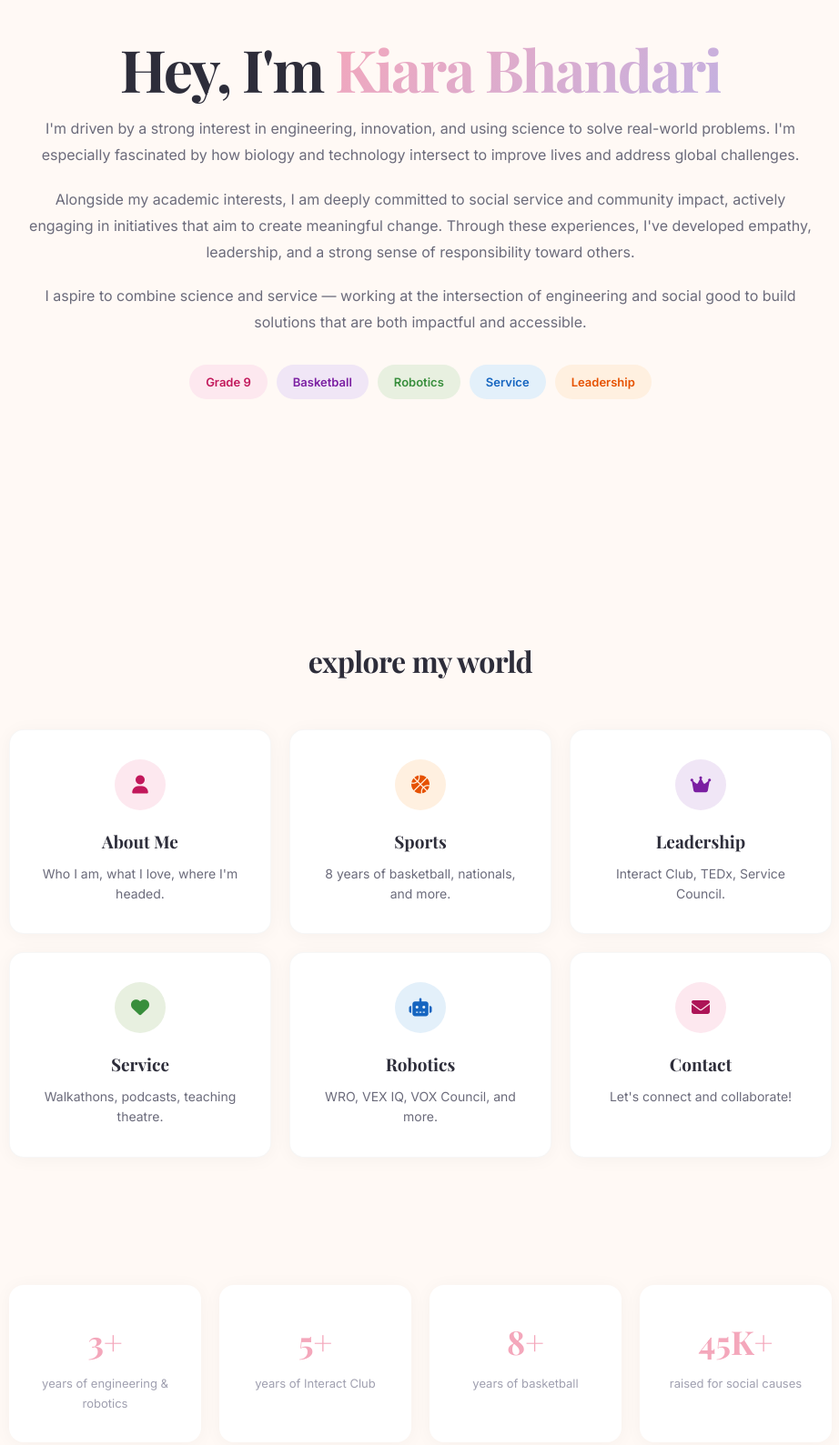
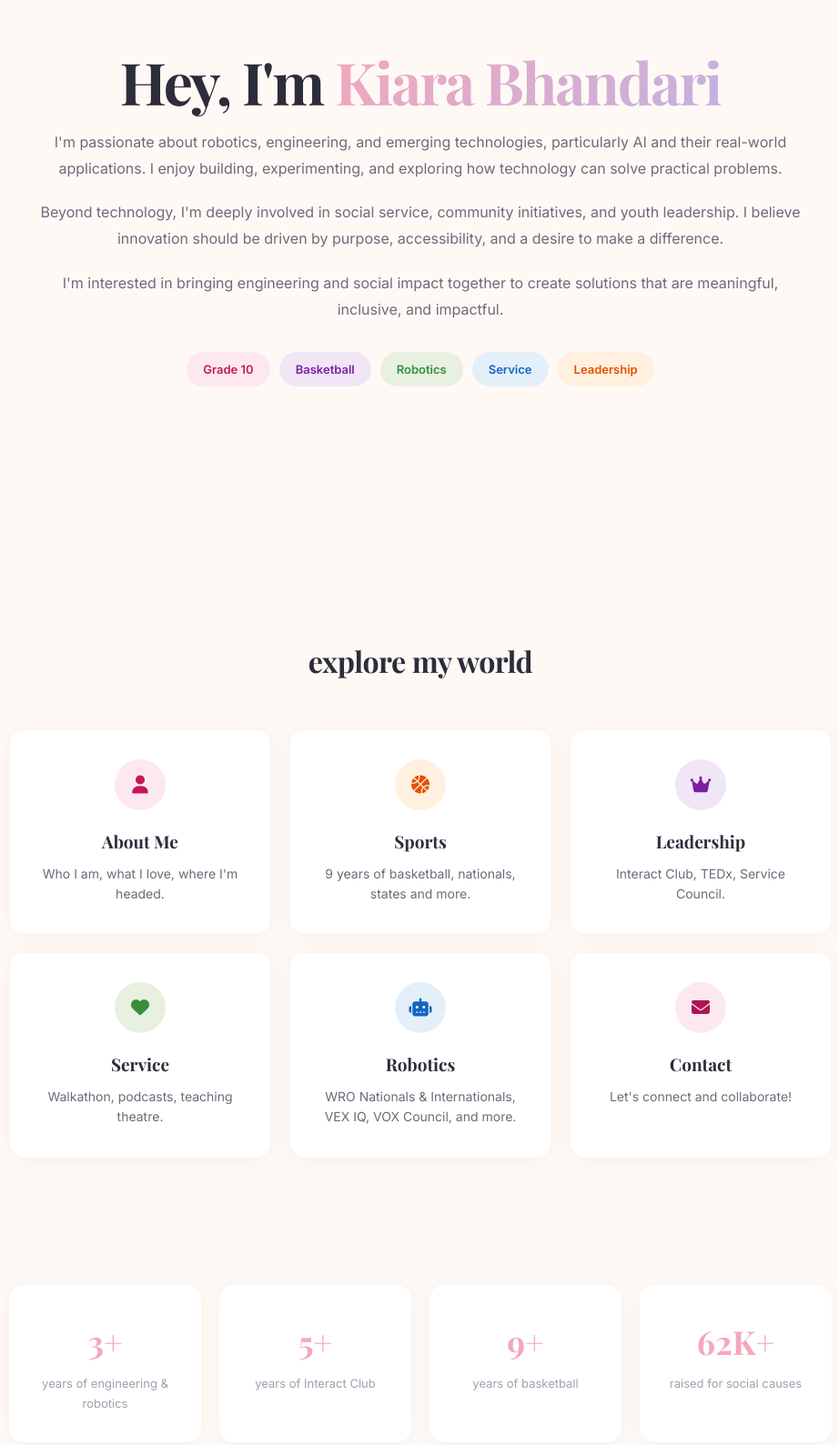
Before and after one commit to KiaraBhandari8/portfolio, a plain HTML site: page index.html in a window 1280 px wide. Shown: the part 180-1769 px from the top of the page at 91% size, without its empty margins (178-1100 px from the left). Drawn offline with nearby package versions, Linux system fonts and the light colour scheme; a web font is replaced by a local one.

Commit message:
Update personal achievements and interests in index.html

```diff
--- a/index.html
+++ b/index.html
@@ -34,12 +34,12 @@
     <div class="hero-home-content">
       <h1>Hey, I'm <span class="colorful-name">Kiara Bhandari</span></h1>
       <div class="hero-tagline">
-        <p>I'm driven by a strong interest in engineering, innovation, and using science to solve real-world problems. I'm especially fascinated by how biology and technology intersect to improve lives and address global challenges.</p>
-        <p>Alongside my academic interests, I am deeply committed to social service and community impact, actively engaging in initiatives that aim to create meaningful change. Through these experiences, I've developed empathy, leadership, and a strong sense of responsibility toward others.</p>
-        <p>I aspire to combine science and service — working at the intersection of engineering and social good to build solutions that are both impactful and accessible.</p>
+        <p>I'm passionate about robotics, engineering, and emerging technologies, particularly AI and their real-world applications. I enjoy building, experimenting, and exploring how technology can solve practical problems.</p>
+        <p>Beyond technology, I'm deeply involved in social service, community initiatives, and youth leadership. I believe innovation should be driven by purpose, accessibility, and a desire to make a difference.</p>
+        <p>I'm interested in bringing engineering and social impact together to create solutions that are meaningful, inclusive, and impactful.</p>
       </div>
       <div class="hero-badges">
-        <span class="badge pink">Grade 9</span>
+        <span class="badge pink">Grade 10</span>
         <span class="badge lavender">Basketball</span>
         <span class="badge sage">Robotics</span>
         <span class="badge sky">Service</span>
@@ -60,7 +60,7 @@
         <a href="pages/sports.html" class="explore-card">
           <div class="explore-icon peach-bg"><i class="fas fa-basketball-ball"></i></div>
           <h3>Sports</h3>
-          <p>8 years of basketball, nationals, and more.</p>
+          <p>9 years of basketball, nationals, states and more.</p>
         </a>
         <a href="pages/leadership.html" class="explore-card">
           <div class="explore-icon lavender-bg"><i class="fas fa-crown"></i></div>
@@ -70,12 +70,12 @@
         <a href="pages/service.html" class="explore-card">
           <div class="explore-icon sage-bg"><i class="fas fa-heart"></i></div>
           <h3>Service</h3>
-          <p>Walkathons, podcasts, teaching theatre.</p>
+          <p>Walkathon, podcasts, teaching theatre.</p>
         </a>
         <a href="pages/robotics.html" class="explore-card">
           <div class="explore-icon sky-bg"><i class="fas fa-robot"></i></div>
           <h3>Robotics</h3>
-          <p>WRO, VEX IQ, VOX Council, and more.</p>
+          <p>WRO Nationals & Internationals, VEX IQ, VOX Council, and more.</p>
         </a>
         <a href="pages/contact.html" class="explore-card">
           <div class="explore-icon blush-bg"><i class="fas fa-envelope"></i></div>
@@ -98,11 +98,11 @@
           <span class="highlight-text">years of Interact Club</span>
         </div>
         <div class="highlight-big">
-          <span class="highlight-number">8+</span>
+          <span class="highlight-number">9+</span>
           <span class="highlight-text">years of basketball</span>
         </div>
         <div class="highlight-big">
-          <span class="highlight-number">45K+</span>
+          <span class="highlight-number">62K+</span>
           <span class="highlight-text">raised for social causes</span>
         </div>
       </div>
```
